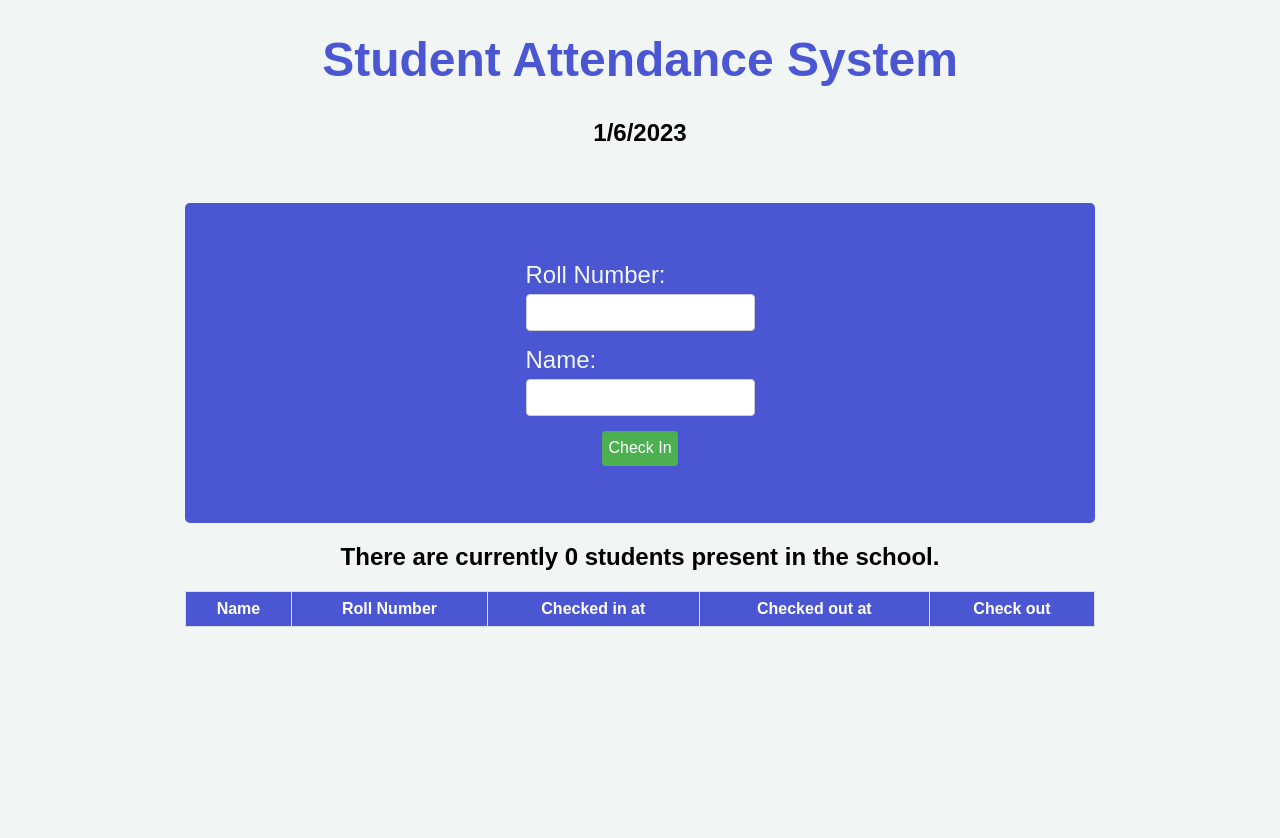
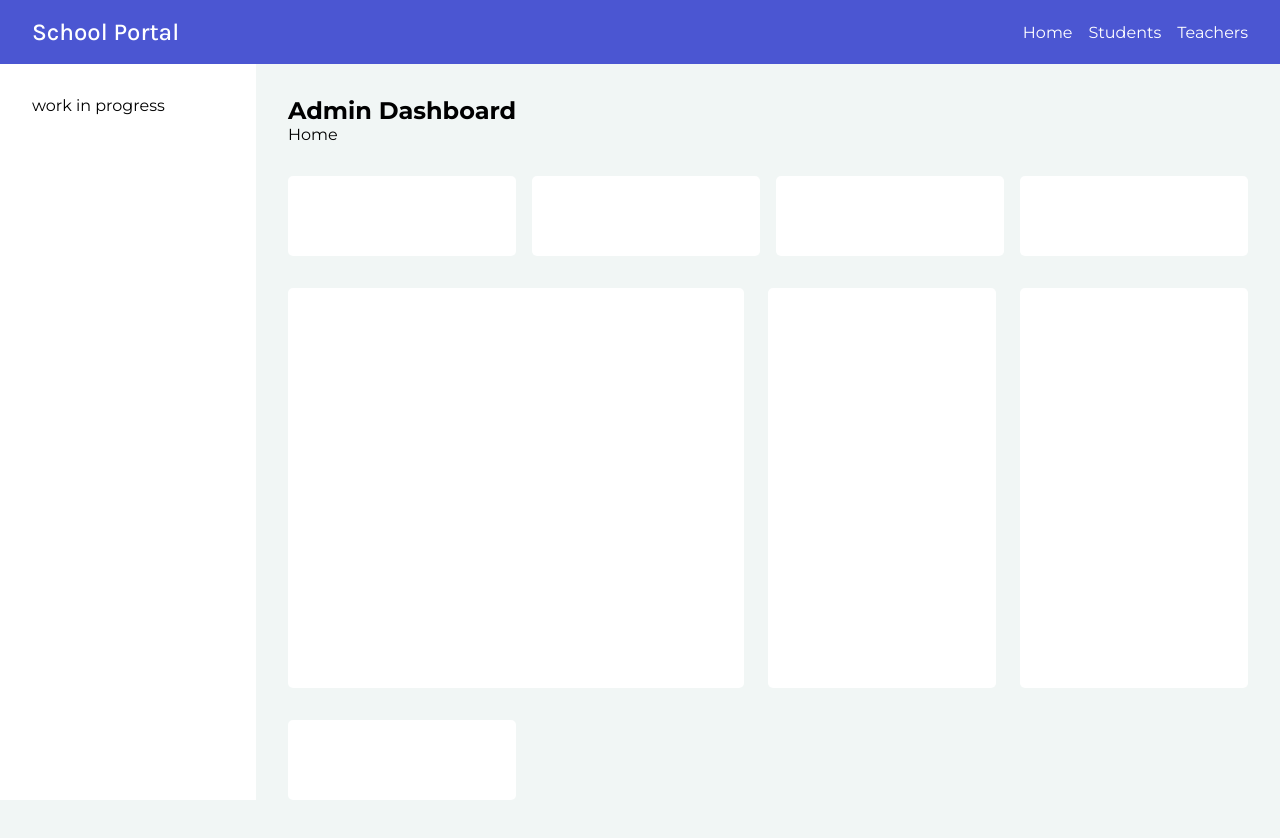
Before and after one commit to aslamparvej/Student-Attendance-System, a React (Create React App) app: page / in a window 1280 px wide. Shown: the top 838 px of the page. After the commit the page ends 800 px from the top, so only its background shows below. Built offline with nearby package versions, Linux system fonts and the light colour scheme.

Commit message:
Add Home component and Navbar component

```diff
--- a/package.json
+++ b/package.json
@@ -9,6 +9,7 @@
     "@testing-library/user-event": "^13.5.0",
     "react": "^18.2.0",
     "react-dom": "^18.2.0",
+    "react-router-dom": "^6.15.0",
     "react-scripts": "5.0.1",
     "web-vitals": "^2.1.4"
   },
--- a/src/App.css
+++ b/src/App.css
@@ -1,14 +1,41 @@
+/* ************ Google Fonts :: Begins ************ */
+@import url('https://fonts.googleapis.com/css2?family=Karla:wght@400;500&family=Montserrat:wght@300;400;500;600;700&display=swap');
+/* ************ Google Fonts :: Begins ************ */
+
+/* ************ Base Style :: Begins ************ */
+:root{
+  --primary-color: #4b56d2;
+}
+*{
+  padding: 0;
+  margin: 0;
+  box-sizing: border-box;
+  font-family: 'Montserrat', sans-serif;
+}
 body{
   background-color: #F1F6F5;
   font-family: sans-serif;
 }
 h1{
   color: #4B56D2;
-  text-align: center;
   font-size: 3rem;
   font-weight: 600;
 }
 h3{
   font-size: 1.5rem;
-  text-align: center;
 }
+/* ul{} */
+li{
+  list-style: none;
+}
+a{
+  text-decoration: none;
+}
+/* ************ Base Style :: Ends ************ */
+
+/* ************ Module Style :: Begins ************ */
+.app-container{
+  width: 100vw;
+  height: 100vh;
+}
+/* ************ Module Style :: Ends ************ */
--- a/src/App.js
+++ b/src/App.js
@@ -1,14 +1,23 @@
-import './App.css';
+import { Routes, Route } from "react-router-dom";
+import "./App.css";
+
+import NavBar from "./components/Navbar/Navbar";
+import Home from "./components/Home/Home";
 import StudentAttendanceSystem from './components/StudentAttendanceSystem';
 
-function App() {
+
+
+const App = () => {
   return (
-    <div className="App">
-      <h1>Student Attendance System</h1>
-      <h3>{new Date().toLocaleDateString()}</h3>
-      <StudentAttendanceSystem />
+    <div className="app-container">
+      <NavBar />
+      <Routes>
+        <Route path="/" element={<Home />}/>
+        <Route path="/students" element={<StudentAttendanceSystem />}/>
+
+      </Routes>
     </div>
   );
-}
+};
 
 export default App;
--- /dev/null
+++ b/src/components/Home/Home.css
@@ -0,0 +1,43 @@
+.home-container{
+    width: 100%;
+    height: calc(100% - 4rem);
+    display: flex;
+}
+.home-container-left{
+    width: 20%;
+    height: 100%;
+    padding: 2rem;
+    background-color: #fff;
+}
+.home-container-right{
+    width: calc(100% - 20%);
+    height: 100%;
+    padding: 2rem;
+}
+.stats-container {
+    margin-block: 2rem;
+    display: flex;
+    flex-wrap: wrap;
+    gap: 10px;
+    justify-content: space-between;
+}
+.card{
+    width: calc(95% / 4);
+    height: 5rem;
+    border-radius: 5px;
+    background-color: #fff;
+}
+.card-xl{
+    width: calc(95% / 4);
+    height: calc(5rem * 5);
+}
+.w-2x{
+    width: calc(95% / 2);
+}
+.graph-stats-container{
+    margin-block: 2rem;
+    display: flex;
+    flex-wrap: wrap;
+    gap: 10px;
+    justify-content: space-between;
+}
--- /dev/null
+++ b/src/components/Home/Home.jsx
@@ -0,0 +1,39 @@
+import React from "react";
+
+import './Home.css';
+
+// import StudentAttendanceSystem from "../StudentAttendanceSystem";
+
+const Home = () => {
+  return (
+    <div className="home-container">
+      <div className="home-container-left">
+        work in progress
+      </div>
+      <div className="home-container-right" >
+        <div className="home-container-details">
+            <h3>Admin  Dashboard</h3>
+            <p>Home</p>
+        </div>
+        <div className="stats-container">
+            <div className="card">
+
+            </div>
+            <div className="card"></div>
+            <div className="card"></div>
+            <div className="card"></div>
+        </div>
+        <div className="graph-stats-container">
+            <div className="card card-xl w-2x"></div>
+            <div className="card card-xl"></div>
+            <div className="card card-xl"></div>
+        </div>
+        <div className="notification-container">
+        <div className="card card-lg"></div>
+        </div>
+      </div>
+    </div>
+  );
+};
+
+export default Home;
--- /dev/null
+++ b/src/components/Navbar/Navbar.css
@@ -0,0 +1,24 @@
+.navbar-container nav{
+    width: 100%;
+    height: 4rem;
+    padding: 2rem;
+    display: flex;
+    justify-content: space-between;
+    align-items: center;
+    background-color: var(--primary-color);
+}
+.logo .logo-text {
+    color: #fff;
+    font-size: 1.5rem;
+    font-weight: 500;
+    font-family: 'Karla', sans-serif;
+}
+.navbar-container nav ul{
+    display: flex;
+}
+.navbar-container nav ul li {
+    margin-left: 1rem;
+}
+.navbar-container nav ul li a{
+    color: #fff;
+}
--- /dev/null
+++ b/src/components/Navbar/Navbar.jsx
@@ -0,0 +1,28 @@
+import { Link } from "react-router-dom";
+
+import "./Navbar.css";
+
+const NavBar = () => {
+  return (
+    <div className="navbar-container">
+      <nav>
+        <div className="logo">
+        <Link to="/" className="logo-text">School Portal</Link>
+        </div>
+        <ul>
+          <li>
+            <Link to="/">Home</Link>
+          </li>
+          <li>
+            <Link to="/students">Students</Link>
+          </li>
+          <li>
+            <Link to="/teachers">Teachers</Link>
+          </li>
+        </ul>
+      </nav>
+    </div>
+  );
+};
+
+export default NavBar;
--- a/src/index.js
+++ b/src/index.js
@@ -1,9 +1,13 @@
-import React from 'react';
-import ReactDOM from 'react-dom/client';
-import App from './App';
-const root = ReactDOM.createRoot(document.getElementById('root'));
+import React from "react";
+import ReactDOM from "react-dom/client";
+import { BrowserRouter } from "react-router-dom";
+import App from "./App";
+
+const root = ReactDOM.createRoot(document.getElementById("root"));
 root.render(
   <React.StrictMode>
-    <App />
+    <BrowserRouter>
+      <App />
+    </BrowserRouter>
   </React.StrictMode>
 );
```
Also changed, not shown: 1 other file (tests, documents, lock files or other folders).
